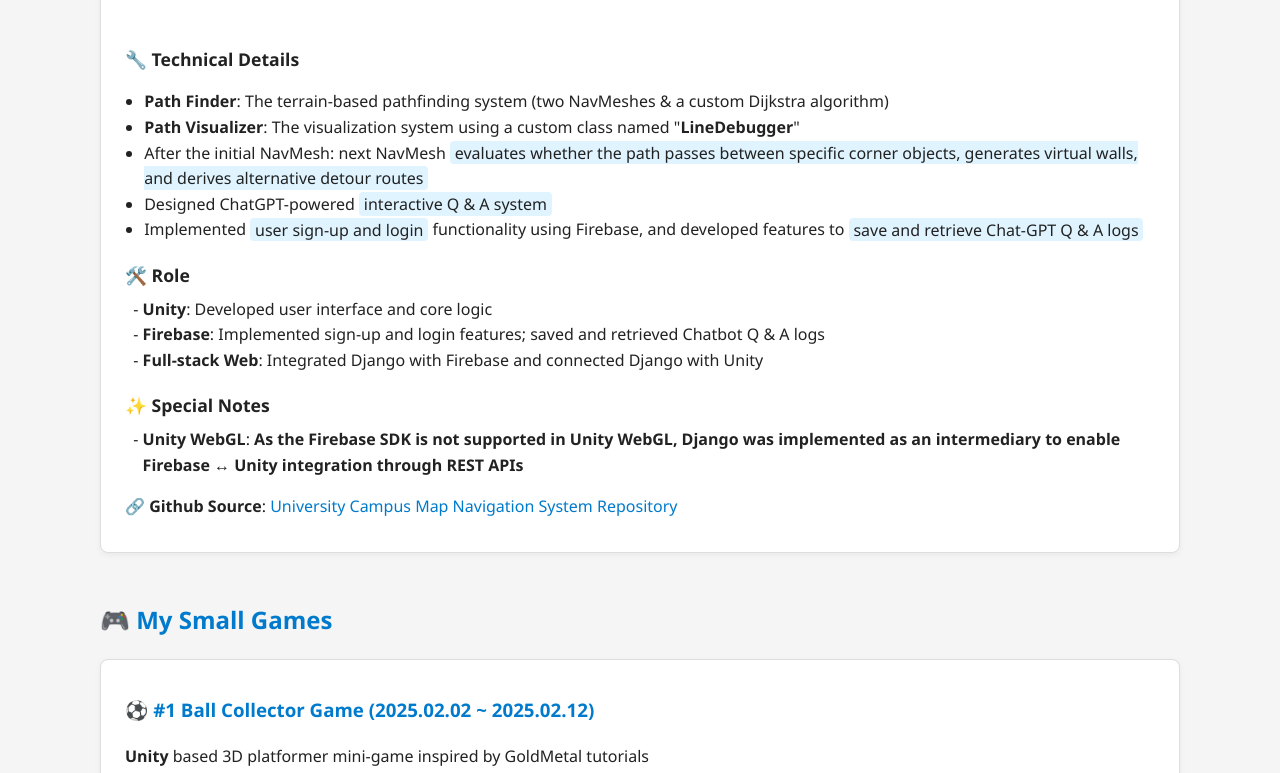
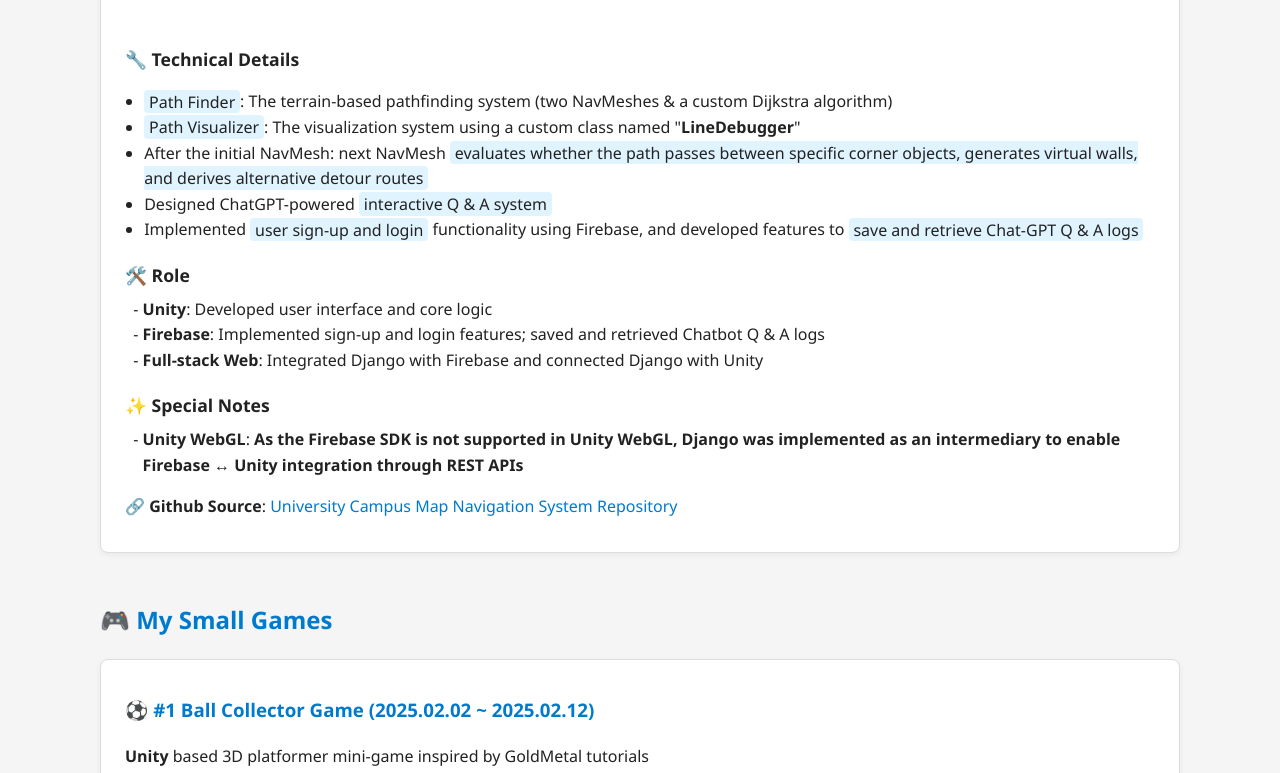
Before and after one commit to jyPark1105/jyPark1105.github.io, a plain HTML site: page index.html in a window 1280 px wide. Shown: the part 4050-4823 px from the top of the page. Drawn offline with Linux system fonts and the light colour scheme.

Commit message:
Update index.html

```diff
--- a/index.html
+++ b/index.html
@@ -568,8 +568,8 @@
         <div style="margin-top:2rem;">
           <p style="font-weight:bold; margin-bottom: 1rem; font-size: 1.1rem;">🔧 Technical Details</p>
           <ul class="marker2">
-            <li><strong>Path Finder</strong>: The terrain-based pathfinding system (two NavMeshes & a custom Dijkstra algorithm)</li>
-            <li><strong>Path Visualizer</strong>: The visualization system using a custom class named "<strong>LineDebugger</strong>"</li>
+            <li><span class="highlight">Path Finder</span>: The terrain-based pathfinding system (two NavMeshes & a custom Dijkstra algorithm)</li>
+            <li><span class="highlight">Path Visualizer</span>: The visualization system using a custom class named "<strong>LineDebugger</strong>"</li>
             <li>After the initial NavMesh: next NavMesh <span class="highlight">evaluates whether the path passes between specific corner objects, generates virtual walls, and derives alternative detour routes</span></li>
             <li>Designed ChatGPT-powered <span class="highlight">interactive Q & A system</span></li>
             <li>Implemented <span class="highlight">user sign-up and login</span> functionality using Firebase, and developed features to <span class="highlight">save and retrieve Chat-GPT Q & A logs</span></li>
@@ -952,8 +952,8 @@
 
         <p style="font-weight:bold; margin-bottom: 1rem; font-size: 1.1rem;">🔧 기술 세부 사항</p>
         <ul class="marker2">
-          <li><strong>Path Finder</strong>: 산악 지형 기반의 경로 탐색 시스템(두 개의 NavMesh & 사설 Dijkstra 알고리즘)</li>
-          <li><strong>Path Visualizer</strong>: 사설 클래스 "<strong>LineDebugger</strong>" 를 활용한 경로 시각화 시스템</li>
+          <li><span class="highlight">Path Finder</span>: 산악 지형 기반의 경로 탐색 시스템(두 개의 NavMesh & 사설 Dijkstra 알고리즘)</li>
+          <li><span class="highlight">Path Visualizer</span>: 사설 클래스 "<strong>LineDebugger</strong>" 를 활용한 경로 시각화 시스템</li>
           <li>첫 NavMesh 탐색 후: 다음 NavMesh에서 <span class="highlight">특정 코너 오브젝트 간 통과 여부 판별 및 가상 벽 생성, 우회 경로 도출</span></li>
           <li>ChatGPT 기반 <span class="highlight">대화형 질의응답 시스템</span> 설계</li>
           <li>Firebase를 활용한 <span class="highlight">회원가입 및 로그인</span> 기능 구현,  <span class="highlight">챗봇 질의응답 로그 저장 및 불러오기</span> 기능 구현</li>
```
